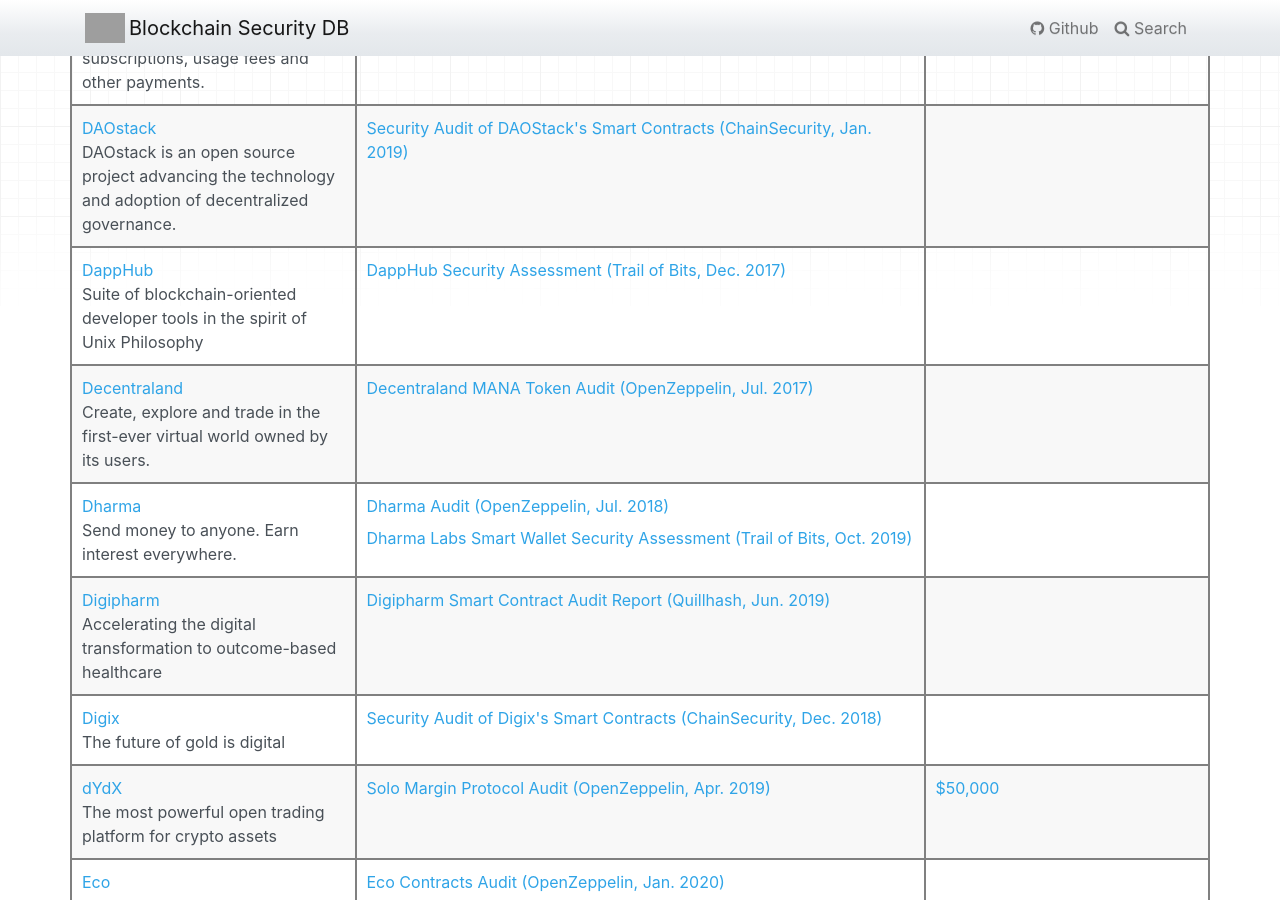
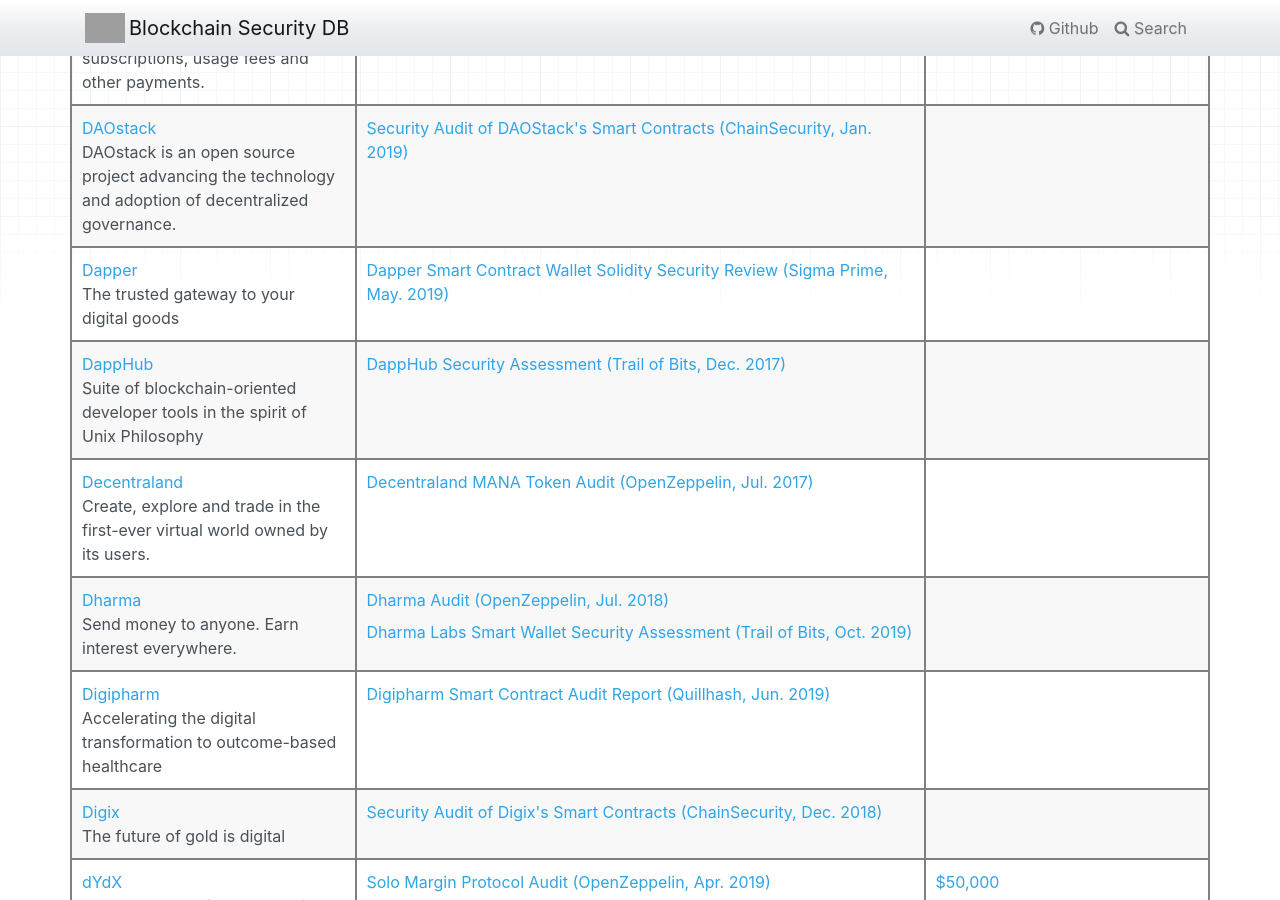
Before and after one commit to Consensys/blockchainSecurityDB, an MkDocs documentation site: the page built from docs/index.md, in a window 1280 px wide and 900 px high, scrolled down 4558 px. Built offline with MkDocs 1.6.1, drawn with Linux system fonts in a browser that asks for light colours; grey boxes are pictures that could not be loaded.

Commit message:
Add dapper

```diff
--- a/docs/index.md
+++ b/docs/index.md
@@ -46,6 +46,7 @@ making it easily machine-readable.
 |[Curve](projects/curve.md)<br>Curve is an exchange liquidity pool on Ethereum (like Uniswap) designed for (1) extremely efficient stablecoin trading (2) low risk, supplemental fee income for liquidity providers, without an opportunity cost.|<ul><li>[Smart Contract Security Review (Trail of Bits, Jan. 2020)](https://www.curve.fi/curve_audits/00-ToB.pdf)</li>    <li>[Swiss Stake Security Assessment (Trail of Bits, Mar. 2020)](https://www.curve.fi/curve_audits/01-ToB.pdf)</li>    </ul>  ||
 |[Daisy](projects/daisy.md)<br>Daisy's software enables businesses to accept cryptocurrency for purchases, subscriptions, usage fees and other payments.|<ul><li>[Daisy: Subscription Contracts Audit (ConsenSys Diligence, Aug. 2019)](https://github.com/ConsenSys/daisy-audit-report-2019-08)</li>    </ul>  ||
 |[DAOstack](projects/daostack.md)<br>DAOstack is an open source project advancing the technology and adoption of decentralized governance.|<ul><li>[Security Audit of DAOStack's Smart Contracts (ChainSecurity, Jan. 2019)](https://github.com/ChainSecurity/audits/blob/master/ChainSecurity_DAOstack_v2.pdf)</li>    </ul>  ||
+|[Dapper](projects/dapper.md)<br>The trusted gateway to your digital goods|<ul><li>[Dapper Smart Contract Wallet Solidity Security Review (Sigma Prime, May. 2019)](https://github.com/sigp/public-audits/blob/master/dapper-wallet/review.pdf)</li>    </ul>  ||
 |[DappHub](projects/dapphub.md)<br>Suite of blockchain-oriented developer tools in the spirit of Unix Philosophy|<ul><li>[DappHub Security Assessment (Trail of Bits, Dec. 2017)](https://github.com/trailofbits/publications/blob/master/reviews/dapphub.pdf)</li>    </ul>  ||
 |[Decentraland](projects/decentraland.md)<br>Create, explore and trade in the first-ever virtual world owned by its users.|<ul><li>[Decentraland MANA Token Audit (OpenZeppelin, Jul. 2017)](https://blog.openzeppelin.com/decentraland-mana-token-audit-ee56a6bca708/)</li>    </ul>  ||
 |[Dharma](projects/dharma.md)<br>Send money to anyone. Earn interest everywhere.|<ul><li>[Dharma Audit (OpenZeppelin, Jul. 2018)](https://blog.openzeppelin.com/dharma-audit-2f1386455688/)</li>    <li>[Dharma Labs Smart Wallet Security Assessment (Trail of Bits, Oct. 2019)](https://github.com/trailofbits/publications/blob/master/reviews/dharma-smartwallet.pdf)</li>    </ul>  ||
```
Also changed, not shown: docs/projects/dapper.md (added, +17 -0 lines), 1 other file.
